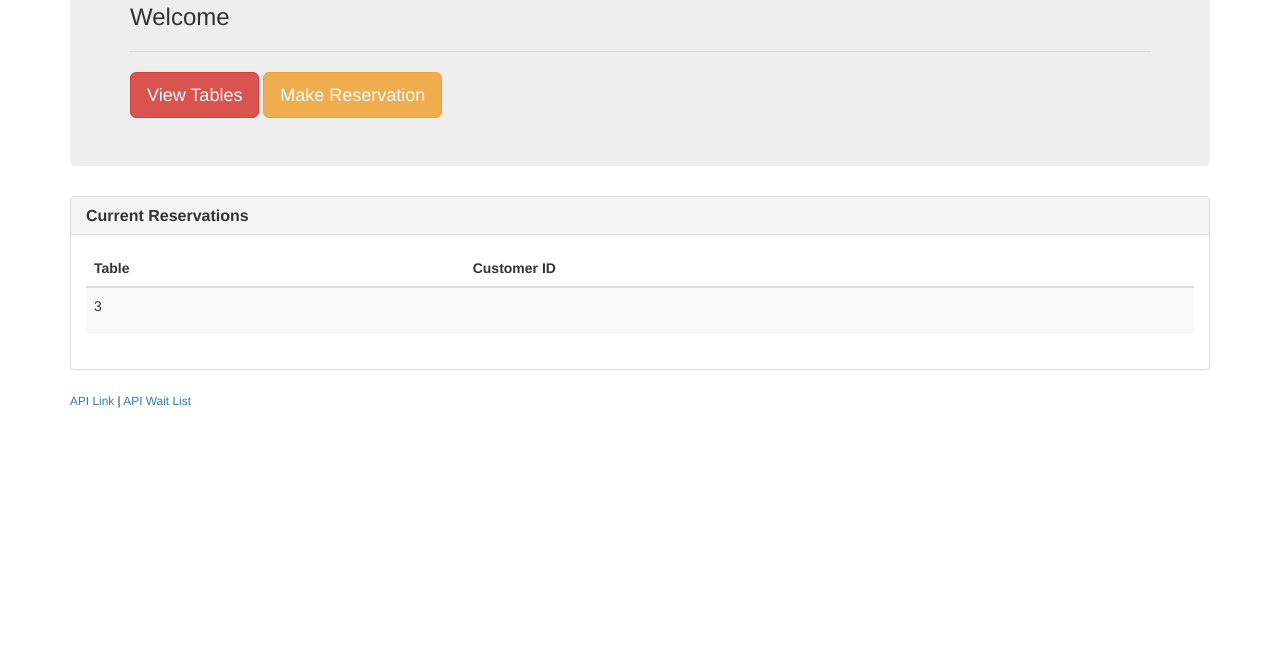
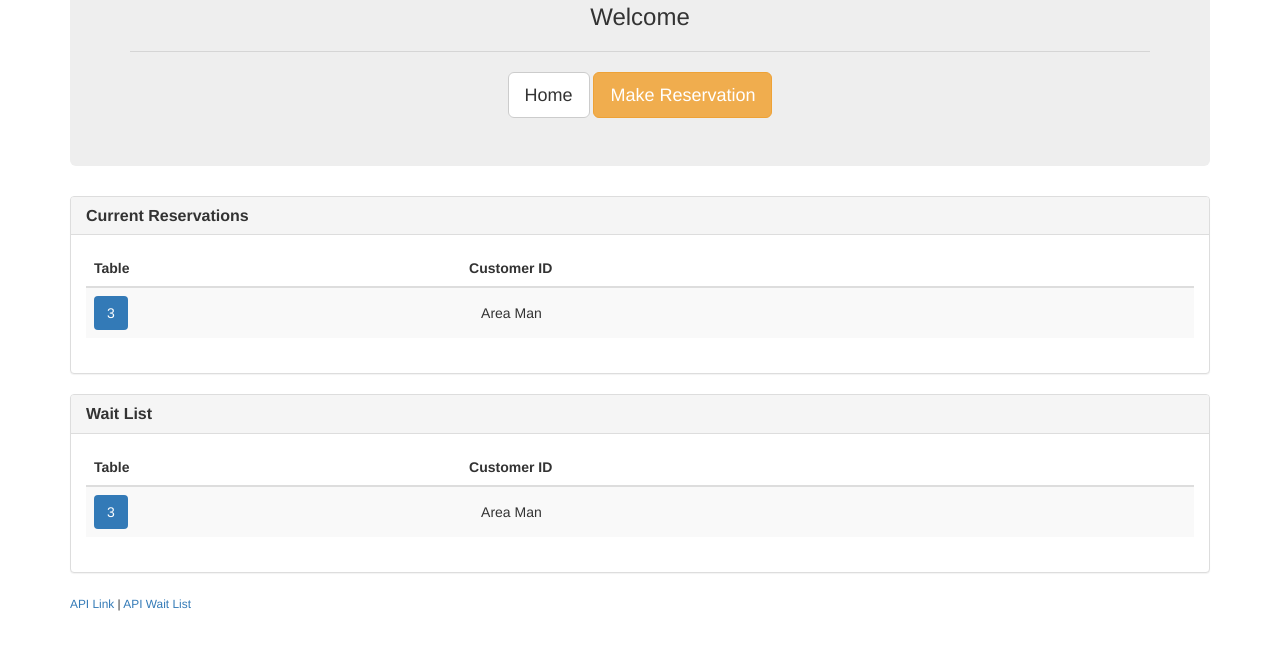
Before and after one commit to monicaj314/hot-marias, a plain HTML site: page view.html in a window 1280 px wide. Shown: the part 153-800 px from the top of the page. Drawn offline with nearby package versions, Linux system fonts and the light colour scheme.

Commit message:
fixed jumbotrons

```diff
--- a/assets/css/style.css
+++ b/assets/css/style.css
@@ -0,0 +1,22 @@
+.jumbotron { text-align: center; }
+
+td span {
+    padding: 6px 12px;
+    margin-bottom: 0;
+    font-size: 14px;
+    line-height: 2.42857143;
+}
+
+td.table-number span {
+    line-height: 1.42857143;
+    color: #fff;
+    background-color: #337ab7;
+    border-color: #2e6da4;
+    display: inline-block;
+    font-weight: 400;
+    text-align: center;
+    white-space: nowrap;
+    vertical-align: middle;
+    border: 1px solid transparent;
+    border-radius: 4px;
+}
--- a/view.html
+++ b/view.html
@@ -20,9 +20,10 @@
             <h1>Hot Maria's</h1>
             <h3>Welcome</h3>
             <hr>
-            <a href="/add"><button type="button" class="btn btn-danger btn-lg" id="btn-view-tables">View Tables</button></a>
+            <a href="/"><button type="button" class="btn btn-default btn-lg" id="btn-view-tables">Home</button></a>
             <a href="/all"><button type="button" class="btn btn-warning btn-lg" id="btn-make-reservation">Make Reservation</button></a>
         </div>
+        <!-- needs ids: wait list container, current reservation container, table row for each reservation -->
 
         <div class="row">
             <div class="col-lg-12">
@@ -30,7 +31,7 @@
                     <div class="panel-heading">
                         <h3 class="panel-title"><strong>Current Reservations</strong></h3>
                     </div>
-                    <div class="panel-body">
+                    <div class="panel-body" id="container-reservations">
                         <table class="table table-striped">
                             <thead>
                                 <tr>
@@ -39,21 +40,49 @@
                                 </tr>
                             </thead>
                             <tbody>
-                                <tr>
+                                <tr class="reservation">
                                     <td class="table-number">
-                                        <p>3</p>
+                                        <span>3</span>
                                     </td>
-                                    <td class="customer-id"></td>
+                                    <td class="customer-id"><span>Area Man</span></td>
                                 </tr>
                             </tbody>
                         </table>
                     </div>
                 </div>
-
-                <p><small><a href="#" id="apilink">API Link</a> | <a href="#" id="apiwaitlist">API Wait List</a></small></p>
-
             </div>
         </div>
+
+        <div class="row">
+            <div class="col-lg-12">
+                <div class="panel panel-default">
+                    <div class="panel-heading">
+                        <h3 class="panel-title"><strong>Wait List</strong></h3>
+                    </div>
+                    <div class="panel-body" id="container-waitlist">
+                        <table class="table table-striped">
+                            <thead>
+                                <tr>
+                                    <th>Table</th>
+                                    <th>Customer ID</th>
+                                </tr>
+                            </thead>
+                            <tbody>
+                                <tr class="reservation">
+                                    <td class="table-number">
+                                        <span>3</span>
+                                    </td>
+                                    <td class="customer-id"><span>Area Man</span></td>
+                                </tr>
+                            </tbody>
+                        </table>
+                    </div>
+                </div>
+            </div>
+        </div>
+
+        <p><small><a href="#" id="apilink">API Link</a> | <a href="#" id="apiwaitlist">API Wait List</a></small></p>
+
     </div>
 
 </body>
```
Also changed, not shown: index.html (+5 -2 lines), make.html (+5 -8 lines).
